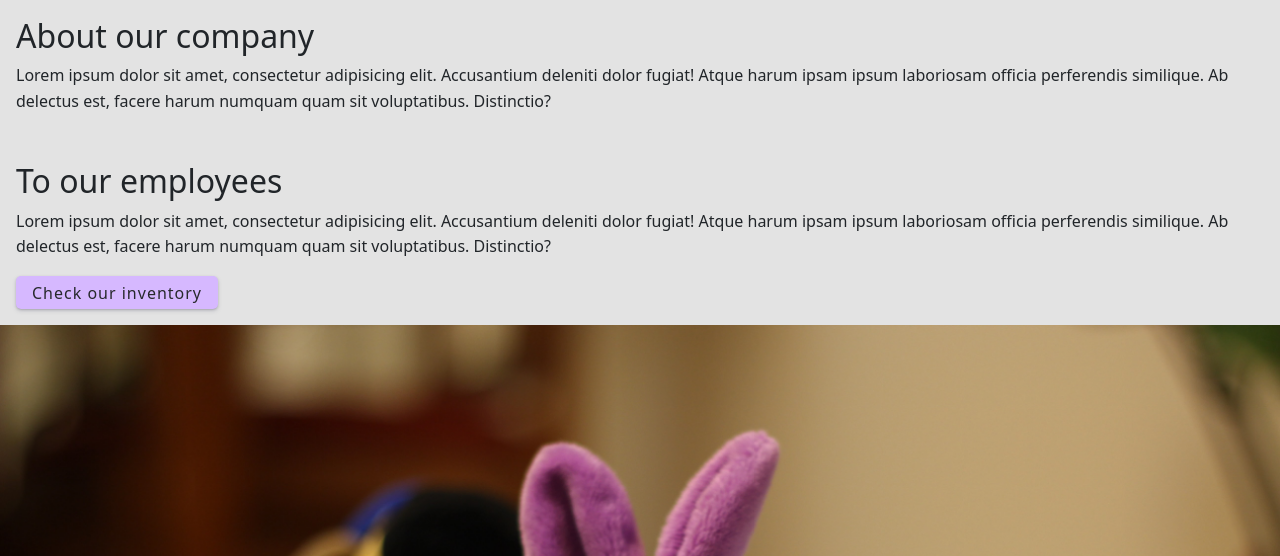
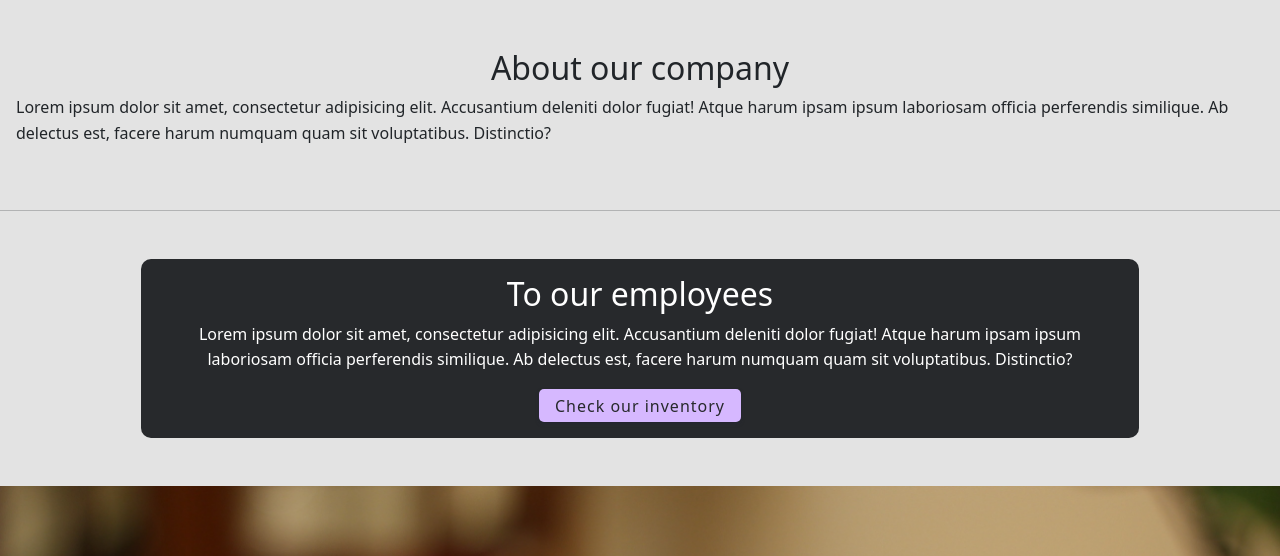
Before and after one commit to MiiaNyy/Ramses-The-Chat-Bot, a React app: page / in a window 1280 px wide. Shown: the part 396-952 px from the top of the page. Built offline with nearby package versions, Linux system fonts and the light colour scheme.

Commit message:
styles added to hero card

```diff
--- a/src/components/App.js
+++ b/src/components/App.js
@@ -19,24 +19,29 @@ function App () {
                     </small>
                 </div>
                 <section>
-                    <h2>About our company</h2>
+                    <h2 className="text-center">About our company</h2>
                     <p>Lorem ipsum dolor sit amet, consectetur adipisicing elit. Accusantium deleniti dolor fugiat!
                         Atque harum ipsam ipsum laboriosam officia perferendis similique. Ab delectus est, facere harum
                         numquam quam sit voluptatibus. Distinctio?</p>
                 </section>
 
+                <hr/>
+
                 <section>
-                    <h2>To our employees</h2>
-                    <p>Lorem ipsum dolor sit amet, consectetur adipisicing elit. Accusantium deleniti dolor fugiat!
-                        Atque harum ipsam ipsum laboriosam officia perferendis similique. Ab delectus est, facere harum
-                        numquam quam sit voluptatibus. Distinctio?</p>
-                    <a href="" className="btn">Check our inventory</a>
+                    <div className="section__accent">
+                        <h2 className="text-center">To our employees</h2>
+                        <p>Lorem ipsum dolor sit amet, consectetur adipisicing elit. Accusantium deleniti dolor fugiat!
+                            Atque harum ipsam ipsum laboriosam officia perferendis similique. Ab delectus est, facere harum
+                            numquam quam sit voluptatibus. Distinctio?</p>
+                        <a href="" className="btn">Check our inventory</a>
+                    </div>
                 </section>
+
 
                 <ImageCarousel/>
 
                 <section>
-                    <h2>What we sell?</h2>
+                    <h2 className="text-center">What we sell?</h2>
                     <p>Lorem ipsum dolor sit amet, consectetur adipisicing elit. Accusantium deleniti dolor fugiat!
                         Atque harum ipsam ipsum laboriosam officia perferendis similique. Ab delectus est, facere harum
                         numquam quam sit voluptatibus. Distinctio?</p>
--- a/src/styles.css
+++ b/src/styles.css
@@ -47,6 +47,23 @@ a {
 footer, section {
     padding: 1em;
 }
+
+section {
+    margin: 2em 0;
+
+}
+
+.section__accent {
+    width: 80%;
+    margin: 0 auto;
+    padding: 1em 2em;
+    text-align: center;
+    color: white;
+    background-color: #27292c;
+    border-radius: 10px;
+
+}
+
 
 .container {
     border: 2px solid pink;
```
Also changed, not shown: src/components/Footer.js (line endings or trailing spaces).
